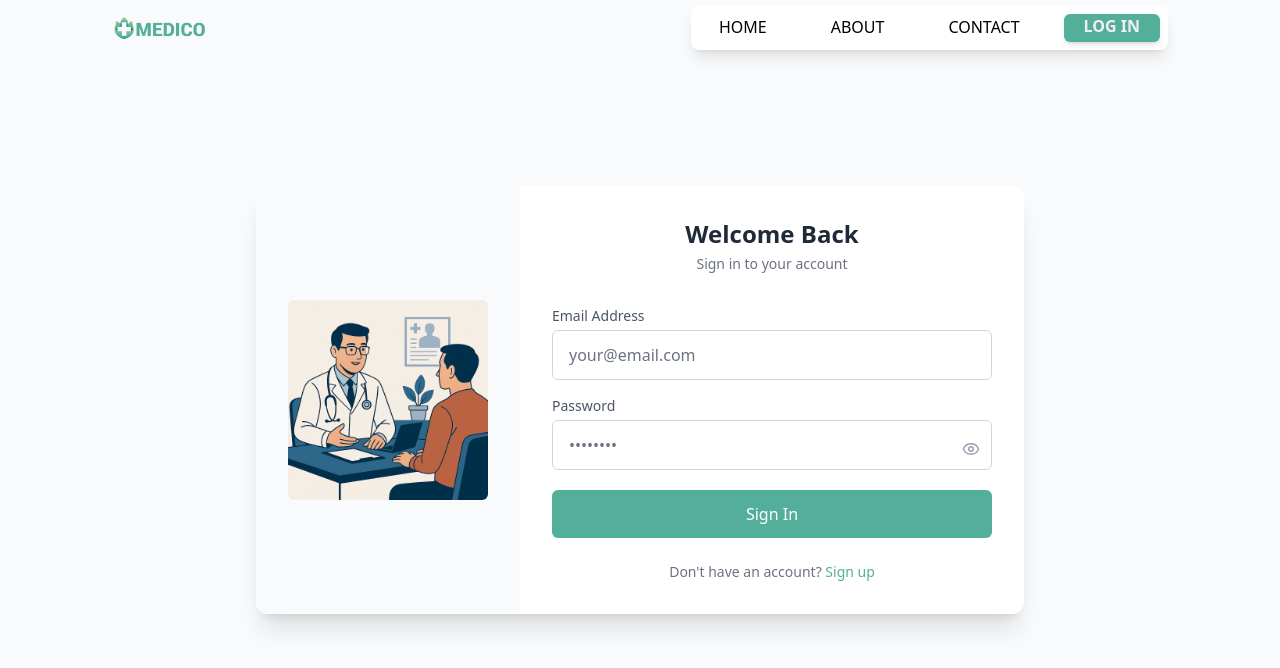
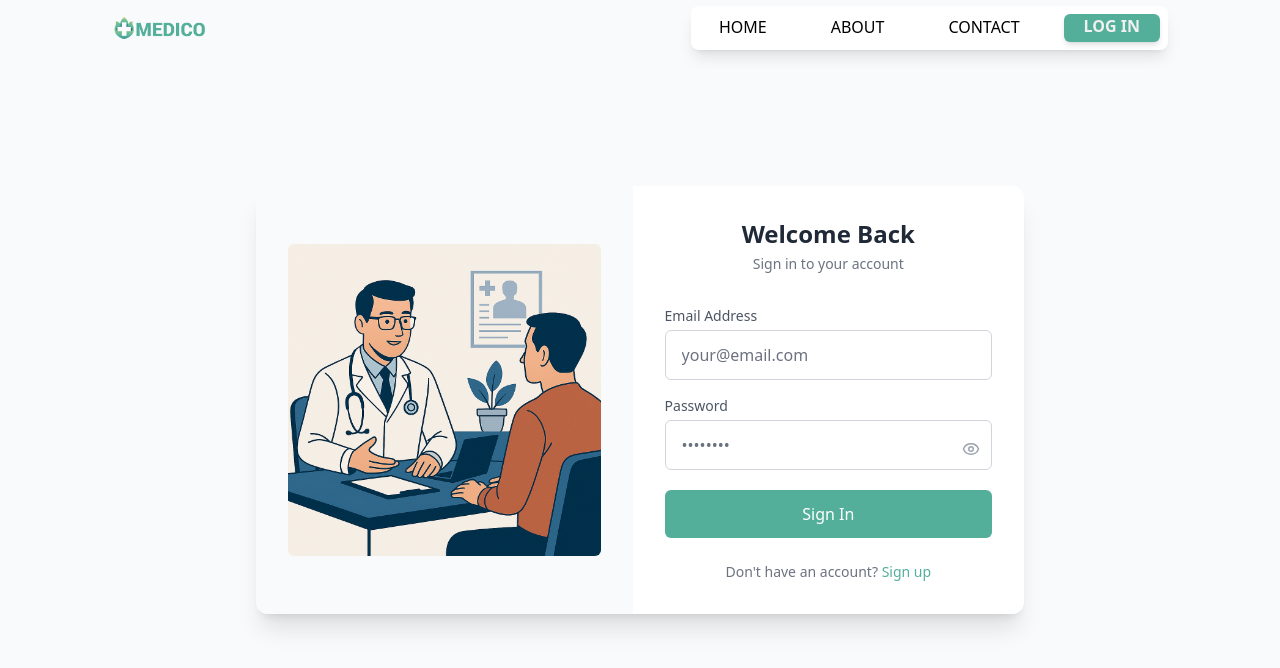
Before and after one commit to arjunmk4u/medico, a React (Vite) app: page /login in a window 1280 px wide. Shown: the top 668 px of the page. Built offline with nearby package versions, Linux system fonts and the light colour scheme.

Commit message:
Changed login illustration size

```diff
--- a/src/components/Login.jsx
+++ b/src/components/Login.jsx
@@ -52,7 +52,7 @@ const Login = () => {
           <img
             src={login}
             alt="Login Illustration"
-            className="w-full max-w-xs object-cover rounded-md"
+            className="w-full max-w-2xl object-cover rounded-md"
           />
         </div>
 
```
